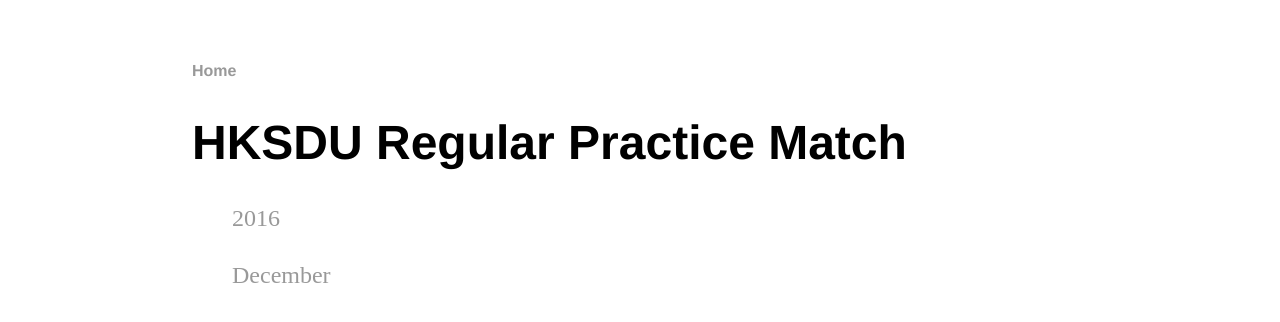
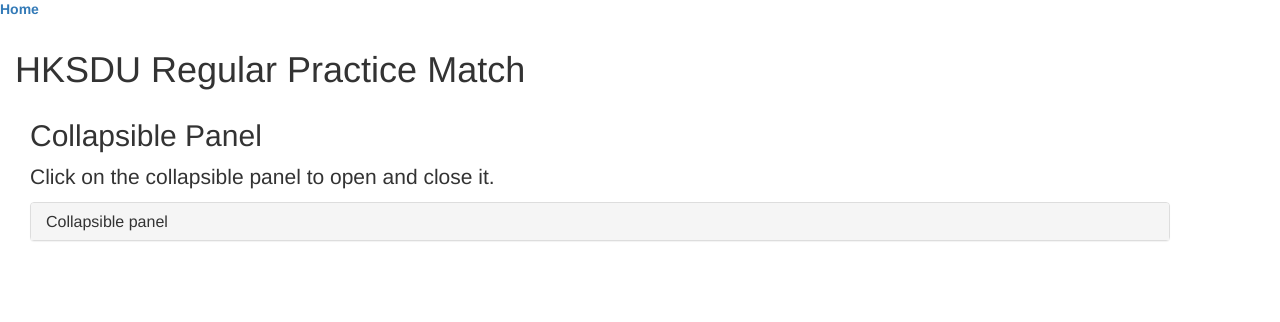
Before and after one commit to HKSDU/hksdu.github.io, a Jekyll site: the page built from index.html, in a window 1280 px wide. Shown: the top 322 px of the page. Built offline with Jekyll 4.4.1, drawn with Linux system fonts in a browser that asks for light colours; nearby versions of some CDN libraries.

Commit message:
Update index.html

```diff
--- a/index.html
+++ b/index.html
@@ -2,23 +2,31 @@
 layout: default
 title: HKSDU Match Results
 ---
-
+  <meta name="viewport" content="width=device-width, initial-scale=1">
+  <link rel="stylesheet" href="https://maxcdn.bootstrapcdn.com/bootstrap/3.3.7/css/bootstrap.min.css">
+  <script src="https://ajax.googleapis.com/ajax/libs/jquery/3.1.1/jquery.min.js"></script>
+  <script src="https://maxcdn.bootstrapcdn.com/bootstrap/3.3.7/js/bootstrap.min.js"></script>
 		<div class="blurb">
 			<h1>HKSDU Regular Practice Match</h1>
-			<ul><a onclick="javascript:ShowHide('HiddenDiv')">2016</a></ul>
-			<ul><a onclick="javascript:ShowHide('HiddenDiv')">December</a></ul>
-<div class="mid" id="HiddenDiv" style="display: none;">20 Dec 2016</div>
-<script type="text/javascript">// <![CDATA[
-function ShowHide(divId)
-{
-if(document.getElementById(divId).style.display == 'none')
-{
-document.getElementById(divId).style.display='block';
-}
-else
-{
-document.getElementById(divId).style.display = 'none';
-}
-}
-// ]]></script>
-		</div>
+
+<body>
+
+<div class="container">
+  <h2>Collapsible Panel</h2>
+  <p>Click on the collapsible panel to open and close it.</p>
+  <div class="panel-group">
+    <div class="panel panel-default">
+      <div class="panel-heading">
+        <h4 class="panel-title">
+          <a data-toggle="collapse" href="#collapse1">Collapsible panel</a>
+        </h4>
+      </div>
+      <div id="collapse1" class="panel-collapse collapse">
+        <div class="panel-body">Panel Body</div>
+        <div class="panel-footer">Panel Footer</div>
+      </div>
+    </div>
+  </div>
+</div>
+
+</body>
```
